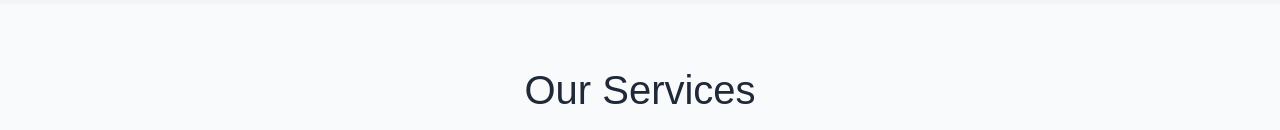
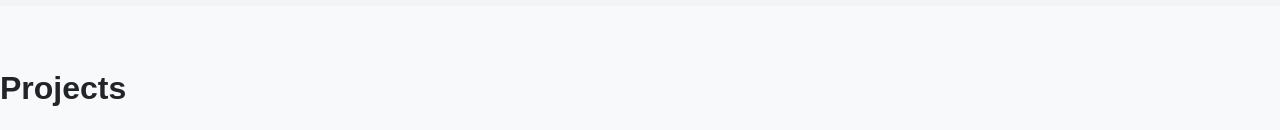
Before and after one commit to sumanthmahi/UA, a React (Vite) app: page / in a window 1280 px wide. Shown: the part 2540-2670 px from the top of the page. Built offline with nearby package versions, Linux system fonts and the light colour scheme.

Commit message:
Add files via upload

```diff
--- a/src/App.jsx
+++ b/src/App.jsx
@@ -6,6 +6,7 @@ import Blogs from './components/Blogs';
 import Services from './components/Services';
 import Design from './components/Design';
 import Contact from './components/Contact';
+import Projects from './components/Projects'
 import Footer from './components/Footer';
 import AllBlogs from './components/Allblogs/AllBlogs';
 import AdminBlogs from './components/Admin/AdminBlogs';
@@ -29,6 +30,8 @@ function App() {
                 <HeroSection />
                 <div id="about"><About /></div>
                 <Blogs />
+                <div id="projects"></div>
+                <Projects />
                 <div id="services"><Services /></div>
                 <Design />
                 <div id="contact"><Contact /></div>
--- a/src/components/Blogs.jsx
+++ b/src/components/Blogs.jsx
@@ -19,7 +19,7 @@ const initialBlogs = [
         title: 'Maximizing Small Spaces: Tips from Urban Associates',
         excerpt: 'Learn how to make the most of compact living areas with smart design solutions.',
         content: 'Small spaces can feel grand with the right approach. Our team at Urban Associates shares expert tips on furniture placement, color choices, and multifunctional decor to enhance your home.',
-        image: 'https://images.unsplash.com/photo-1600585154340-be6161a56a0c?q=80',
+        image: 'https://images.unsplash.com/photo-1616046229478-9901c5536a45?w=600&auto=format&fit=crop&q=60&ixlib=rb-4.0.3&ixid=M3wxMjA3fDB8MHxzZWFyY2h8N3x8aW50ZXJpb3IlMjBkZXNpZ258ZW58MHx8MHx8fDA%3D',
         date: 'April 5, 2025',
         author: 'John Smith'
     },
@@ -28,7 +28,7 @@ const initialBlogs = [
         title: 'Sustainable Design: Building a Greener Future',
         excerpt: 'Explore eco-friendly practices that elevate both style and sustainability.',
         content: 'At Urban Associates, we prioritize sustainable materials and innovative designs to create spaces that are both beautiful and environmentally responsible.',
-        image: 'https://images.unsplash.com/photo-1598928509261-7db39514c2d2?q=80',
+        image: 'https://images.unsplash.com/photo-1537726235470-8504e3beef77?w=200&auto=format&fit=crop&q=60&ixlib=rb-4.0.3&ixid=M3wxMjA3fDB8MHxzZWFyY2h8MjB8fGludGVyaW9yJTIwZGVzaWdufGVufDB8fDB8fHww',
         date: 'April 1, 2025',
         author: 'Emily Brown'
     }
--- a/src/components/Design.jsx
+++ b/src/components/Design.jsx
@@ -10,7 +10,7 @@ const designSteps = [
     id: 1,
     title: "Discovery",
     description: "We begin by understanding your vision, lifestyle, and preferences through detailed consultation.",
-    image: "https://images.unsplash.com/photo-1600585154340-be6161a56a0c?q=80&w=800&auto=format",
+    image: "https://images.unsplash.com/photo-1581291518633-83b4ebd1d83e?q=80&w=800&auto=format&fit=crop",
     icon: <Search style={{ width: 'clamp(24px, 3vw, 32px)', height: 'clamp(24px, 3vw, 32px)', color: '#374151' }} />,
     color: "#f8fafc",
     borderColor: "#e2e8f0",
@@ -21,7 +21,7 @@ const designSteps = [
     title: "Design",
     description:
       "We develop detailed designs featuring vibrant palettes, sustainable local materials, and festive-ready elements, meticulously crafted to reflect your style.",
-    image: "https://images.unsplash.com/photo-1618219908412-a29a1bb7b86e?q=80&w=800&auto=format",
+    image: "https://images.unsplash.com/photo-1524758631624-e2822e304c36?q=80&w=800&auto=format&fit=crop",
     icon: <svg style={{ width: 'clamp(24px, 3vw, 32px)', height: 'clamp(24px, 3vw, 32px)', color: '#374151' }} fill="none" stroke="currentColor" viewBox="0 0 24 24"><path strokeLinecap="round" strokeLinejoin="round" strokeWidth="2" d="M15.232 5.232l3.536 3.536m-2.036-5.036a2.5 2.5 0 113.536 3.536L6.5 21.036H3v-3.572L16.732 3.732z" /></svg>,
     color: "#f8fafc",
     borderColor: "#e2e8f0",
@@ -32,7 +32,7 @@ const designSteps = [
     title: "Execution",
     description:
       "Our skilled artisans and trusted vendors execute the design with precision, delivering a timeless space that embodies your vision.",
-    image: "https://images.unsplash.com/photo-1600210492486-724fe5c67fb0?q=80&w=800&auto=format",
+    image: "https://images.unsplash.com/photo-1631679706909-1844bbd07221?q=80&w=800&auto=format&fit=crop",
     icon: <svg style={{ width: 'clamp(24px, 3vw, 32px)', height: 'clamp(24px, 3vw, 32px)', color: '#374151' }} fill="none" stroke="currentColor" viewBox="0 0 24 24"><path strokeLinecap="round" strokeLinejoin="round" strokeWidth="2" d="M5 3v4M3 5h4M6 17v4m-2-2h4m5-16l2.286 6.857L21 12l-5.714 2.143L13 21l-2.286-6.857L5 12l5.714-2.143L13 3z" /></svg>,
     color: "#f8fafc",
     borderColor: "#e2e8f0",
--- a/src/components/HeroSection.jsx
+++ b/src/components/HeroSection.jsx
@@ -1,6 +1,7 @@
 import React from 'react';
+import { useTheme } from '../context/ThemeContext';
 import { motion } from 'framer-motion';
-import { useTheme } from '../context/ThemeContext';
+import StyledButton from './StyledButton';
 
 const HeroSection = () => {
   const { isDarkMode } = useTheme();
@@ -30,7 +31,8 @@ const HeroSection = () => {
         backgroundPosition: 'center',
         animation: 'zoomIn 20s infinite alternate',
         zIndex: 0,
-      }}></div>
+      }}>
+      </div>
 
       <div style={{
         position: 'absolute',
--- a/src/components/Navbar.jsx
+++ b/src/components/Navbar.jsx
@@ -69,7 +69,7 @@ const Navbar = () => {
       transition: 'color 0.3s ease',
       fontFamily: 'Montserrat, sans-serif',
       fontWeight: 700,
-      position: 'relative' // Added for underline positioning
+      position: 'relative'
     },
     mobileMenuButton: {
       display: 'flex',
@@ -160,7 +160,7 @@ const Navbar = () => {
       <div style={navStyles.container}>
         <div style={navStyles.navInner}>
           <div style={navStyles.logoContainer}>
-            <FontAwesomeIcon icon={faCouch} style={navStyles.logoIcon} />
+            <a href="/"><FontAwesomeIcon icon={faCouch} style={navStyles.logoIcon} /></a>
             <a href="/" style={{ ...navStyles.logoText, textDecoration: 'none' }}>Urban Associates</a>
           </div>
 
@@ -175,10 +175,10 @@ const Navbar = () => {
                   className="nav-link-hover"
                   onClick={(e) => {
                     if (link.href.startsWith('#')) {
-                      e.preventDefault(); // Prevent default anchor behavior
+                      e.preventDefault();
                       scrollToSection(link.href);
                       if (isMobile) {
-                        setIsOpen(false); // Close mobile menu after click
+                        setIsOpen(false);
                       }
                     }
                   }}
--- /dev/null
+++ b/src/components/Projects.jsx
@@ -0,0 +1,131 @@
+import { useTheme } from '../context/ThemeContext';
+
+const Projects = () => {
+    const { isDarkMode } = useTheme();
+
+    const styles = {
+        projects: {
+            padding: '4rem 0',
+            transition: 'all 0.5s ease',
+        },
+        projectsLight: {
+            backgroundColor: '#f8f9fa',
+            color: '#212529',
+        },
+        projectsDark: {
+            backgroundColor: '#121212',
+            color: '#ffffff',
+        },
+        projectList: {
+            display: 'grid',
+            gridTemplateColumns: 'repeat(auto-fit, minmax(300px, 1fr))',
+            gap: '2rem',
+            padding: '2rem',
+            maxWidth: '1200px',
+            margin: '0 auto',
+        },
+        projectItem: {
+            borderRadius: '10px',
+            overflow: 'hidden',
+            transition: 'all 0.3s ease',
+            boxShadow: '0 4px 6px rgba(0, 0, 0, 0.1)',
+        },
+        projectItemLight: {
+            backgroundColor: '#ffffff',
+            color: '#212529',
+        },
+        projectItemDark: {
+            backgroundColor: '#1e1e1e',
+            color: '#ffffff',
+        },
+        projectImage: {
+            width: '100%',
+            height: '200px',
+            objectFit: 'cover',
+        },
+        projectContent: {
+            padding: '1.5rem',
+        },
+    };
+
+    const projects = [
+        {
+            id: 1,
+            title: "Modern Luxury Villa",
+            description: "A contemporary 4-bedroom villa featuring Indo-modern fusion design with sustainable materials and smart home integration.",
+            image: "https://images.unsplash.com/photo-1600585154340-be6161a56a0c?w=800&auto=format&fit=crop",
+            link: "#"
+        },
+        {
+            id: 2,
+            title: "Traditional Apartment Makeover",
+            description: "Complete renovation of a 3BHK apartment blending traditional Indian elements with modern functionality.",
+            image: "https://images.unsplash.com/photo-1600121848594-d8644e57abab?w=800&auto=format&fit=crop",
+            link: "#"
+        },
+        {
+            id: 3,
+            title: "Minimalist Studio Design",
+            description: "Space-optimized studio apartment design with multi-functional furniture and Vastu-compliant layout.",
+            image: "https://images.unsplash.com/photo-1616137466211-f939a420be84?w=800&auto=format&fit=crop",
+            link: "#"
+        },
+        {
+            id: 4,
+            title: "Corporate Office Interior",
+            description: "Modern office space design incorporating biophilic elements and collaborative workspaces.",
+            image: "https://images.unsplash.com/photo-1497366216548-37526070297c?w=800&auto=format&fit=crop",
+            link: "#"
+        },
+        {
+            id: 5,
+            title: "Restaurant Redesign",
+            description: "Contemporary dining space with traditional Indian motifs and ambient lighting design.",
+            image: "https://images.unsplash.com/photo-1517248135467-4c7edcad34c4?w=800&auto=format&fit=crop",
+            link: "#"
+        },
+        {
+            id: 6,
+            title: "Luxury Penthouse",
+            description: "Premium penthouse interior featuring custom artwork, designer furniture, and panoramic city views.",
+            image: "https://images.unsplash.com/photo-1600607687939-ce8a6c25118c?w=800&auto=format&fit=crop",
+            link: "#"
+        }
+    ];
+
+    return (
+        <div
+            style={{
+                ...styles.projects,
+                ...(isDarkMode ? styles.projectsDark : styles.projectsLight)
+            }}
+            id="projects"
+        >
+            <h1>Projects</h1>
+            <div style={styles.projectList}>
+                {projects.map((project) => (
+                    <div
+                        key={project.id}
+                        style={{
+                            ...styles.projectItem,
+                            ...(isDarkMode ? styles.projectItemDark : styles.projectItemLight)
+                        }}
+                    >
+                        <img
+                            src={project.image}
+                            alt={project.title}
+                            style={styles.projectImage}
+                        />
+                        <div style={styles.projectContent}>
+                            <h2>{project.title}</h2>
+                            <p>{project.description}</p>
+                            <a href={project.link}>Learn More</a>
+                        </div>
+                    </div>
+                ))}
+            </div>
+        </div>
+    );
+};
+
+export default Projects;
--- a/src/components/StyledButton.jsx
+++ b/src/components/StyledButton.jsx
@@ -37,6 +37,7 @@ const StyledButton = ({ children, onClick, disabled, style }) => {
             font-weight: bold;
             font-size: 14px;
             transition: all .15s ease;
+            border: 1px solid #333;
           }
 
           .button::before,
```
Also changed, not shown: src/components/Contact.jsx (+5 -5 lines), src/components/Footer.jsx (+9 -15 lines), src/components/Services.jsx (+2 -14 lines), src/components/ThemeContext.jsx (line endings or trailing spaces), 3 other files (tests, documents, lock files or other folders).
